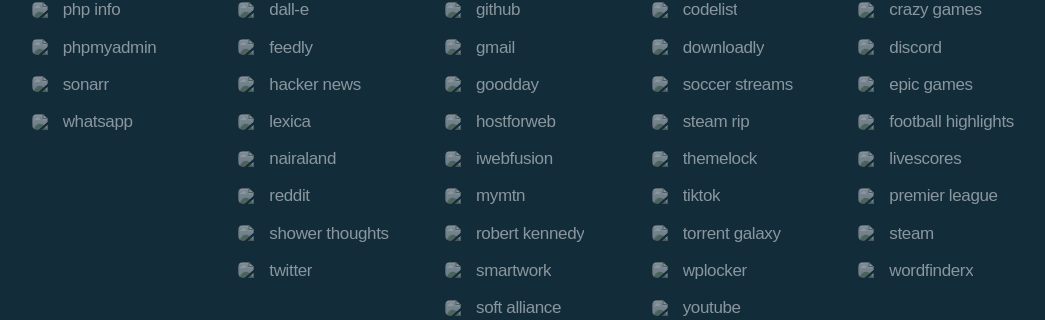
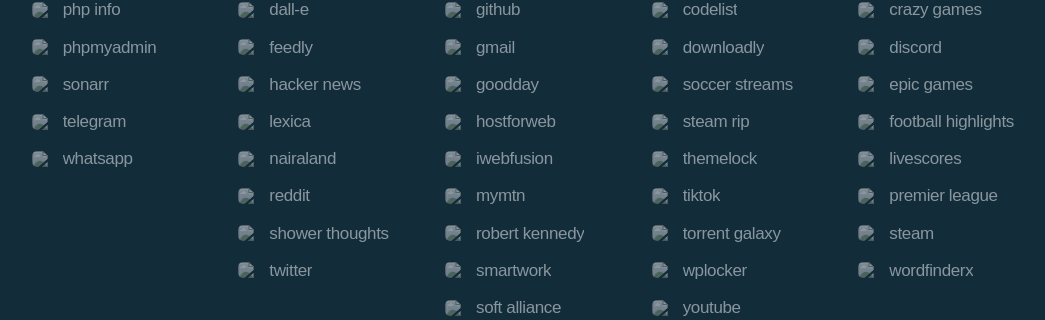
Before and after one commit to streetlife/start, a PHP site: page / in a window 1280 px wide. Shown: the part 213-533 px from the top of the page, without its empty margins (210-1255 px from the left). Run offline with PHP 8.4, Linux system fonts and the light colour scheme; some libraries are stand-ins or nearby versions.

Commit message:
Added Telegram Web

```diff
--- a/index.php
+++ b/index.php
@@ -22,6 +22,7 @@
 	'http://localhost:8989'=>'sonarr',
 	'http://localhost:8096'=>'emby/jellyfin',
 	'https://web.whatsapp.com'=>'whatsapp',
+	'https://web.telegram.org'=>'telegram',
     'http://localhost/?q=info'=>'php info'
 ];
 
```
